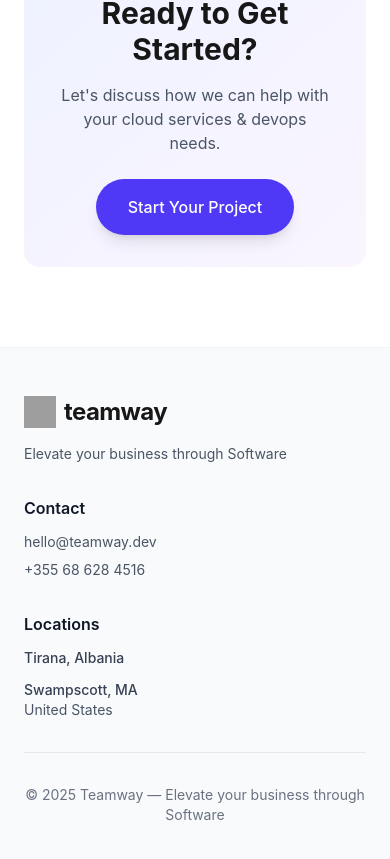
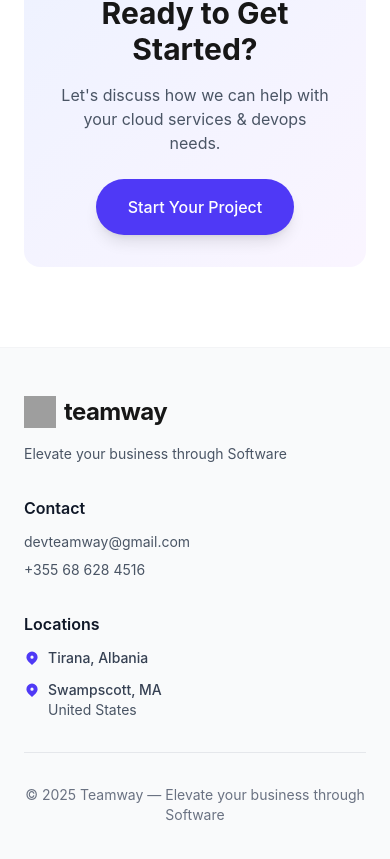
Before and after one commit to devteamway/teamway-website, a Next.js app: page /services/cloud in a window 390 px wide. Shown: the part 1907-2766 px from the top of the page. Built offline with nearby package versions, Linux system fonts and the light colour scheme; grey boxes are pictures that could not be loaded.

Commit message:
fix animation on mobile screens

```diff
--- a/app/start-your-project/page.tsx
+++ b/app/start-your-project/page.tsx
@@ -91,8 +91,8 @@ export default function StartYourProject() {
               Start Your Project
             </h1>
             <p className="text-xl text-gray-600 leading-relaxed mb-12">
-              Tell us about your project and we'll get back to you within 24 hours
-              with a clear plan and next steps.
+              Tell us about your project and we'll get back to you within 24
+              hours with a clear plan and next steps.
             </p>
           </motion.div>
 
@@ -291,14 +291,12 @@ export default function StartYourProject() {
             transition={{ duration: 0.6, delay: 0.4 }}
             className="mt-12 text-center"
           >
-            <p className="text-gray-600 mb-4">
-              Prefer to email us directly?
-            </p>
+            <p className="text-gray-600 mb-4">Prefer to email us directly?</p>
             <a
-              href="mailto:hello@teamway.dev"
+              href="mailto:devteamway@gmail.com"
               className="text-indigo-600 hover:text-indigo-700 font-medium text-lg"
             >
-              hello@teamway.dev
+              devteamway@gmail.com
             </a>
           </motion.div>
         </div>
--- a/app/team/page.tsx
+++ b/app/team/page.tsx
@@ -96,11 +96,11 @@ export default function Team() {
             </Link>
 
             <h1 className="text-5xl md:text-6xl font-bold mb-6 tracking-tight">
-              Meet the Founders
+              Meet Us
             </h1>
             <p className="text-xl text-gray-600 leading-relaxed mb-16 max-w-3xl">
-              Two senior engineers with a shared vision: building exceptional software
-              that drives real business results.
+              Two senior engineers with a shared vision: building exceptional
+              software that drives real business results.
             </p>
           </motion.div>
 
@@ -142,7 +142,9 @@ export default function Team() {
                     founder.name
                   )}
                 </h3>
-                <p className="text-indigo-600 font-medium mb-2">{founder.role}</p>
+                <p className="text-indigo-600 font-medium mb-2">
+                  {founder.role}
+                </p>
                 <p className="text-gray-600 text-sm mb-6">
                   {founder.experience} of experience
                 </p>
--- a/components/Footer.tsx
+++ b/components/Footer.tsx
@@ -27,10 +27,10 @@ export default function Footer() {
             <h4 className="font-semibold text-gray-900 mb-3">Contact</h4>
             <div className="space-y-2 text-sm text-gray-600">
               <a
-                href="mailto:hello@teamway.dev"
+                href="mailto:devteamway@gmail.com"
                 className="block hover:text-indigo-600 transition-colors"
               >
-                hello@teamway.dev
+                devteamway@gmail.com
               </a>
               <a
                 href="tel:+355686284516"
@@ -45,12 +45,36 @@ export default function Footer() {
           <div>
             <h4 className="font-semibold text-gray-900 mb-3">Locations</h4>
             <div className="space-y-3 text-sm text-gray-600">
-              <div>
+              <div className="flex items-start gap-2">
+                <svg
+                  className="w-4 h-4 text-indigo-600 mt-0.5 flex-shrink-0"
+                  fill="currentColor"
+                  viewBox="0 0 20 20"
+                >
+                  <path
+                    fillRule="evenodd"
+                    d="M5.05 4.05a7 7 0 119.9 9.9L10 18.9l-4.95-4.95a7 7 0 010-9.9zM10 11a2 2 0 100-4 2 2 0 000 4z"
+                    clipRule="evenodd"
+                  />
+                </svg>
                 <p className="font-medium text-gray-700">Tirana, Albania</p>
               </div>
-              <div>
-                <p className="font-medium text-gray-700">Swampscott, MA</p>
-                <p>United States</p>
+              <div className="flex items-start gap-2">
+                <svg
+                  className="w-4 h-4 text-indigo-600 mt-0.5 flex-shrink-0"
+                  fill="currentColor"
+                  viewBox="0 0 20 20"
+                >
+                  <path
+                    fillRule="evenodd"
+                    d="M5.05 4.05a7 7 0 119.9 9.9L10 18.9l-4.95-4.95a7 7 0 010-9.9zM10 11a2 2 0 100-4 2 2 0 000 4z"
+                    clipRule="evenodd"
+                  />
+                </svg>
+                <div>
+                  <p className="font-medium text-gray-700">Swampscott, MA</p>
+                  <p>United States</p>
+                </div>
               </div>
             </div>
           </div>
--- a/components/Hero.tsx
+++ b/components/Hero.tsx
@@ -36,7 +36,9 @@ export default function Hero() {
             transition={{ duration: 0.6, delay: 0.2 }}
             className="text-xl md:text-2xl text-gray-600 leading-relaxed max-w-3xl mb-8"
           >
-            At Teamway, we help you plan, build, and scale digital products — from MVPs in months to enterprise systems — using modern tech and AI-driven efficiency.
+            At Teamway, we help you plan, build, and scale digital products —
+            from MVPs in months to enterprise systems — using modern tech and
+            AI-driven efficiency.
           </motion.p>
 
           <motion.div
@@ -49,15 +51,25 @@ export default function Hero() {
               <div className="flex items-start gap-3">
                 <div className="w-2 h-2 bg-indigo-600 rounded-full mt-2 flex-shrink-0" />
                 <div>
-                  <span className="font-semibold text-gray-900">Software Consultancy</span>
-                  <span className="text-gray-600"> — guiding product and architecture decisions</span>
+                  <span className="font-semibold text-gray-900">
+                    Software Consultancy
+                  </span>
+                  <span className="text-gray-600">
+                    {" "}
+                    — guiding product and architecture decisions
+                  </span>
                 </div>
               </div>
               <div className="flex items-start gap-3">
                 <div className="w-2 h-2 bg-indigo-600 rounded-full mt-2 flex-shrink-0" />
                 <div>
-                  <span className="font-semibold text-gray-900">Software Development</span>
-                  <span className="text-gray-600"> — web, mobile, backend, cloud, and custom integrations</span>
+                  <span className="font-semibold text-gray-900">
+                    Software Development
+                  </span>
+                  <span className="text-gray-600">
+                    {" "}
+                    — web, mobile, backend, cloud, and custom integrations
+                  </span>
                 </div>
               </div>
             </div>
@@ -79,7 +91,7 @@ export default function Hero() {
               href="/team"
               className="px-8 py-4 bg-white text-gray-900 text-base font-medium rounded-full hover:bg-gray-50 transition-all text-center border border-gray-200 hover:shadow-lg"
             >
-              Meet the Founders
+              Meet Us
             </Link>
           </motion.div>
         </div>
--- a/components/OfferCard.tsx
+++ b/components/OfferCard.tsx
@@ -2,6 +2,7 @@
 
 import Link from "next/link";
 import { motion } from "framer-motion";
+import { useEffect, useState } from "react";
 
 interface OfferCardProps {
   service: {
@@ -16,12 +17,20 @@ interface OfferCardProps {
 }
 
 export default function OfferCard({ service, index }: OfferCardProps) {
+  const [hasLoaded, setHasLoaded] = useState(false);
+
+  useEffect(() => {
+    // Small delay to prevent initial load animation
+    const timer = setTimeout(() => setHasLoaded(true), 100);
+    return () => clearTimeout(timer);
+  }, []);
+
   return (
     <motion.div
-      initial={{ opacity: 0, y: 30 }}
+      initial={hasLoaded ? { opacity: 0, y: 20 } : { opacity: 1, y: 0 }}
       whileInView={{ opacity: 1, y: 0 }}
-      viewport={{ once: true }}
-      transition={{ duration: 0.5, delay: index * 0.1 }}
+      viewport={{ once: true, margin: "-50px", amount: 0.3 }}
+      transition={{ duration: 0.3, delay: index * 0.03, ease: "easeOut" }}
       className="group relative bg-white p-8 rounded-2xl hover:shadow-2xl transition-all duration-300 border border-gray-100 overflow-hidden"
     >
       <div
--- a/components/TechGrid.tsx
+++ b/components/TechGrid.tsx
@@ -1,8 +1,16 @@
 "use client";
 
 import { motion } from "framer-motion";
+import { useEffect, useState } from "react";
 
 export default function TechGrid() {
+  const [hasLoaded, setHasLoaded] = useState(false);
+
+  useEffect(() => {
+    // Small delay to prevent initial load animation
+    const timer = setTimeout(() => setHasLoaded(true), 100);
+    return () => clearTimeout(timer);
+  }, []);
   const techStacks = [
     {
       title: "Mobile",
@@ -67,10 +75,10 @@ export default function TechGrid() {
           {techStacks.map((stack, index) => (
             <motion.div
               key={stack.title}
-              initial={{ opacity: 0, y: 30 }}
+              initial={hasLoaded ? { opacity: 0, y: 20 } : { opacity: 1, y: 0 }}
               whileInView={{ opacity: 1, y: 0 }}
-              viewport={{ once: true }}
-              transition={{ duration: 0.5, delay: index * 0.1 }}
+              viewport={{ once: true, margin: "-50px", amount: 0.3 }}
+              transition={{ duration: 0.3, delay: index * 0.03, ease: "easeOut" }}
               className="bg-white p-8 rounded-2xl border border-gray-100 hover:shadow-xl transition-all"
             >
               <div
```
